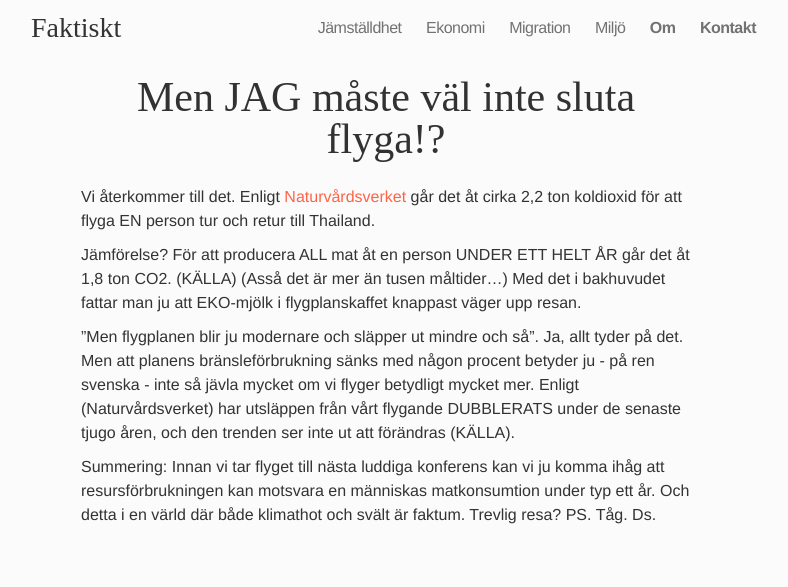
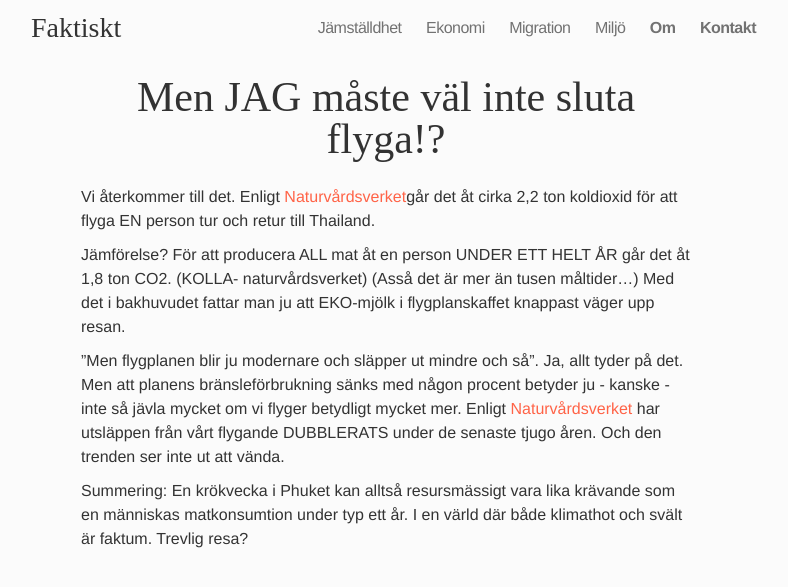
Before and after one commit to frigolitvarulv/faktiskt.github.io, a Jekyll site: the page built from miljo/men-jag-m-ste-v-l-inte-sluta-flyga.md, in a window 1280 px wide. Shown: the top 587 px of the page, without its empty margins (254-1042 px from the left). Built offline with Jekyll 4.4.1, drawn with Linux system fonts in a browser that asks for light colours; nearby versions of some CDN libraries; Markdown is read by kramdown in place of the engine named in the settings.

Commit message:
Updated men-jag-m-ste-v-l-inte-sluta-flyga.md

```diff
--- a/miljo/men-jag-m-ste-v-l-inte-sluta-flyga.md
+++ b/miljo/men-jag-m-ste-v-l-inte-sluta-flyga.md
@@ -5,10 +5,12 @@ title: "Men JAG måste väl inte sluta flyga!?"
 ---
 
 
-Vi återkommer till det. Enligt [Naturvårdsverket](http://www.naturvardsverket.se/Miljoarbete-i-samhallet/Miljoarbete-i-Sverige/Uppdelat-efter-omrade/Klimat/Konsumtion/Klimateffektiva-resor/) går det åt cirka 2,2 ton koldioxid för att flyga EN person tur och retur till Thailand.
 
-Jämförelse? För att producera ALL mat åt en person UNDER ETT HELT ÅR går det åt 1,8 ton CO2. (KÄLLA) (Asså det är mer än tusen måltider...) Med det i bakhuvudet fattar man ju att EKO-mjölk i flygplanskaffet knappast väger upp resan.
+Vi återkommer till det. Enligt [Naturvårdsverket](https://www.naturvardsverket.se/Documents/publikationer/978-91-620-5903-3.pdf "koldioxid flyg ")går det åt cirka 2,2 ton koldioxid för att flyga EN person tur och retur till Thailand.
 
-”Men flygplanen blir ju modernare och släpper ut mindre och så”. Ja, allt tyder på det. Men att planens bränsleförbrukning sänks med någon procent betyder ju - på ren svenska - inte så jävla mycket om vi flyger betydligt mycket mer. Enligt (Naturvårdsverket) har utsläppen från vårt flygande DUBBLERATS under de senaste tjugo åren, och den trenden ser inte ut att förändras (KÄLLA).
+Jämförelse? För att producera ALL mat åt en person UNDER ETT HELT ÅR går det åt 1,8 ton CO2. (KOLLA- naturvårdsverket) (Asså det är mer än tusen måltider...) Med det i bakhuvudet fattar man ju att EKO-mjölk i flygplanskaffet knappast väger upp resan.
 
-Summering: Innan vi tar flyget till nästa luddiga konferens kan vi ju komma ihåg att resursförbrukningen kan motsvara en människas matkonsumtion under typ ett år. Och detta i en värld där både klimathot och svält är faktum. Trevlig resa? PS. Tåg. Ds.
+”Men flygplanen blir ju modernare och släpper ut mindre och så”. Ja, allt tyder på det. Men att planens bränsleförbrukning sänks med någon procent betyder ju - kanske - inte så jävla mycket om vi flyger betydligt mycket mer. Enligt
+[Naturvårdsverket](https://www.naturvardsverket.se/Documents/publikationer6400/978-91-620-6653-6.pdf?pid=14404 "utsläpp flyg koldioxid ") har utsläppen från vårt flygande DUBBLERATS under de senaste tjugo åren. Och den trenden ser inte ut att vända.
+
+Summering: En krökvecka i Phuket kan alltså resursmässigt vara lika krävande som  en människas matkonsumtion under typ ett år. I en värld där både klimathot och svält är faktum. Trevlig resa?
```
